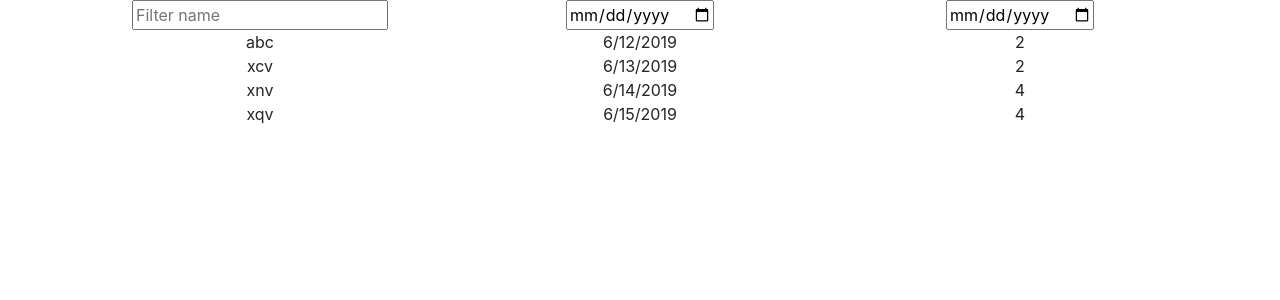
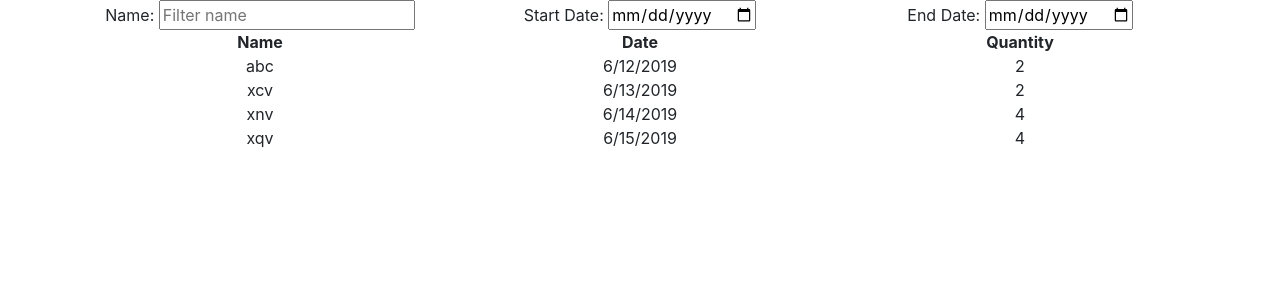
Before and after one commit to quadrixm/React-Redux-List-App, a React (Create React App) app: page / in a window 1280 px wide. Shown: the top 300 px of the page. Built offline with nearby package versions, Linux system fonts and the light colour scheme.

Commit message:
Updating data

```diff
--- a/src/item/Item.js
+++ b/src/item/Item.js
@@ -5,7 +5,7 @@ class Item extends Component {
     render() {
         return (
             <Row>
-                <Col lg={4}>{this.props.data.id}</Col>
+                <Col lg={4}>{this.props.data.name}</Col>
                 <Col lg={4}>{this.props.data.date.toLocaleDateString()}</Col>
                 <Col lg={4}>{this.props.data.quantity}</Col>
             </Row>
--- a/src/item/Items.js
+++ b/src/item/Items.js
@@ -9,10 +9,10 @@ class Items extends Component {
     constructor(props) {
         super(props);
         this.data = [
-            {id: 'abc', date: new Date('2019-06-12'), quantity: 2},
-            {id: 'xcv', date: new Date('2019-06-13'), quantity: 2},
-            {id: 'xnv', date: new Date('2019-06-14'), quantity: 4},
-            {id: 'xqv', date: new Date('2019-06-15'), quantity: 4},
+            {name: 'abc', date: new Date('2019-06-12'), quantity: 2},
+            {name: 'xcv', date: new Date('2019-06-13'), quantity: 2},
+            {name: 'xnv', date: new Date('2019-06-14'), quantity: 4},
+            {name: 'xqv', date: new Date('2019-06-15'), quantity: 4},
         ];
 
         this.state = {
@@ -31,15 +31,15 @@ class Items extends Component {
         if (start && end ) {
             const endTime = new Date(end);
             const startTime = new Date(start);
-            newItems = this.data.filter(item => (item.date >= startTime && item.date <= endTime && item.id.includes(name)))
+            newItems = this.data.filter(item => (item.date >= startTime && item.date <= endTime && item.name.includes(name)))
         } else if (start) {
             const startTime = new Date(start);
-            newItems = this.data.filter(item => (item.date >= startTime  && item.id.includes(name)))
+            newItems = this.data.filter(item => (item.date >= startTime  && item.name.includes(name)))
         } else if (end ) {
             const endTime = new Date(end);
-            newItems = this.data.filter(item => (item.date <= endTime  && item.id.includes(name)))
+            newItems = this.data.filter(item => (item.date <= endTime  && item.name.includes(name)))
         } else {
-            newItems = this.data.filter(item => (item.id.includes(name)))
+            newItems = this.data.filter(item => (item.name.includes(name)))
         }
         return newItems;
     }
@@ -80,19 +80,35 @@ class Items extends Component {
         return (
             <Container>
                 <Row>
+
+                </Row>
+                <Row>
                     <Col lg={4}>
-                        <input placeholder={'Filter name'} value={this.state.filterName} onChange={this.handleFilterNameChange}/>
+                        Name: <input placeholder={'Filter name'} value={this.state.filterName} onChange={this.handleFilterNameChange}/>
                     </Col>
                     <Col lg={4}>
-                        <input type={'date'} value={this.state.filterStartTime} onChange={this.handleFilterStartTimeChange}/>
+                        Start Date: <input type={'date'} value={this.state.filterStartTime} onChange={this.handleFilterStartTimeChange}/>
                     </Col>
                     <Col lg={4}>
-                        <input type={'date'} value={this.state.filterEndTime} onChange={this.handleFilterEndTimeChange}/>
+                        End Date: <input type={'date'} value={this.state.filterEndTime} onChange={this.handleFilterEndTimeChange}/>
+                    </Col>
+                </Row>
+
+
+                <Row>
+                    <Col lg={4}>
+                        <b>Name</b>
+                    </Col>
+                    <Col lg={4}>
+                        <b>Date</b>
+                    </Col>
+                    <Col lg={4}>
+                        <b>Quantity</b>
                     </Col>
                 </Row>
 
                 {this.state.items.map((item, key) =>
-                    <Item data={item} key={item.id}/>
+                    <Item data={item} key={item.name}/>
                 )}
             </Container>
         )
```
